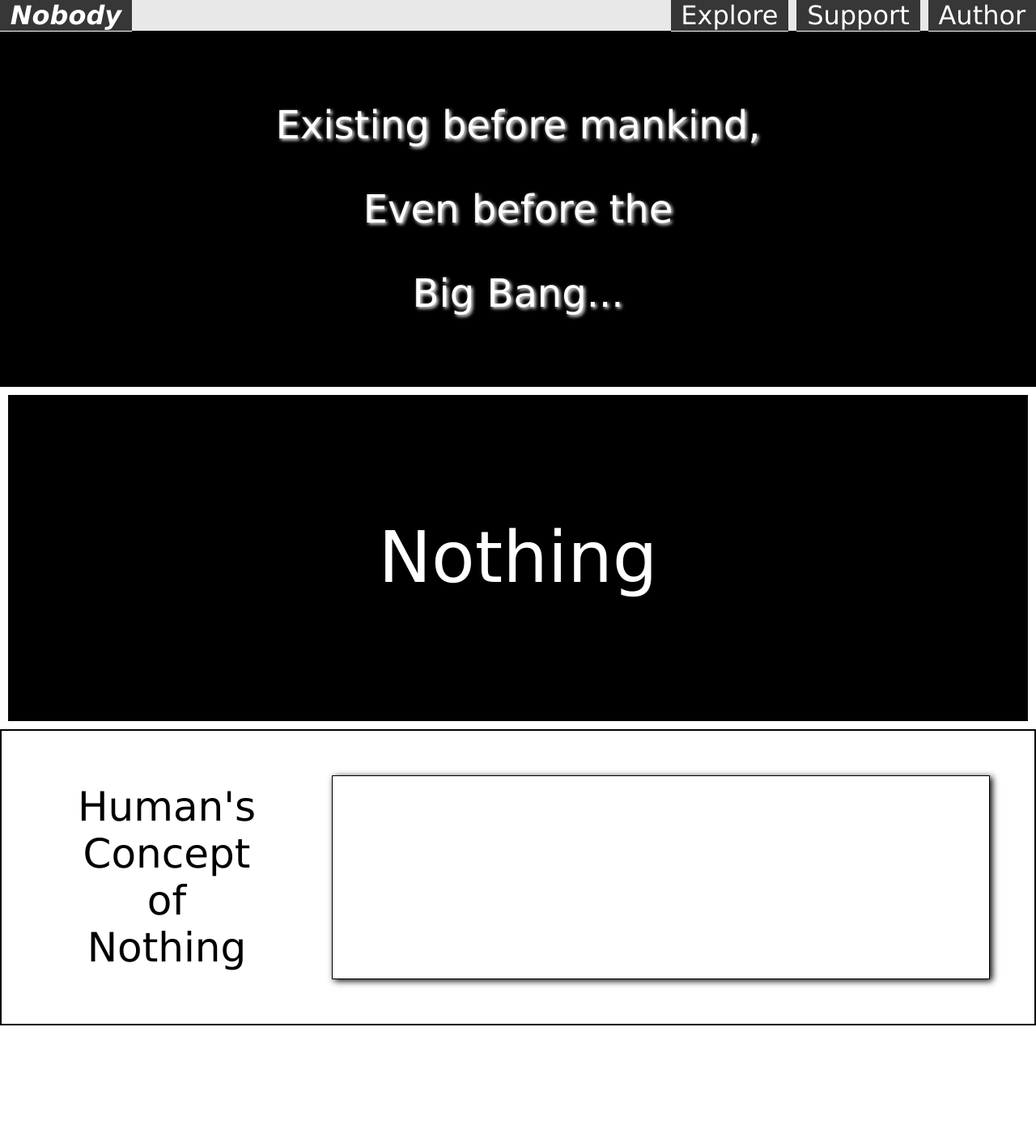
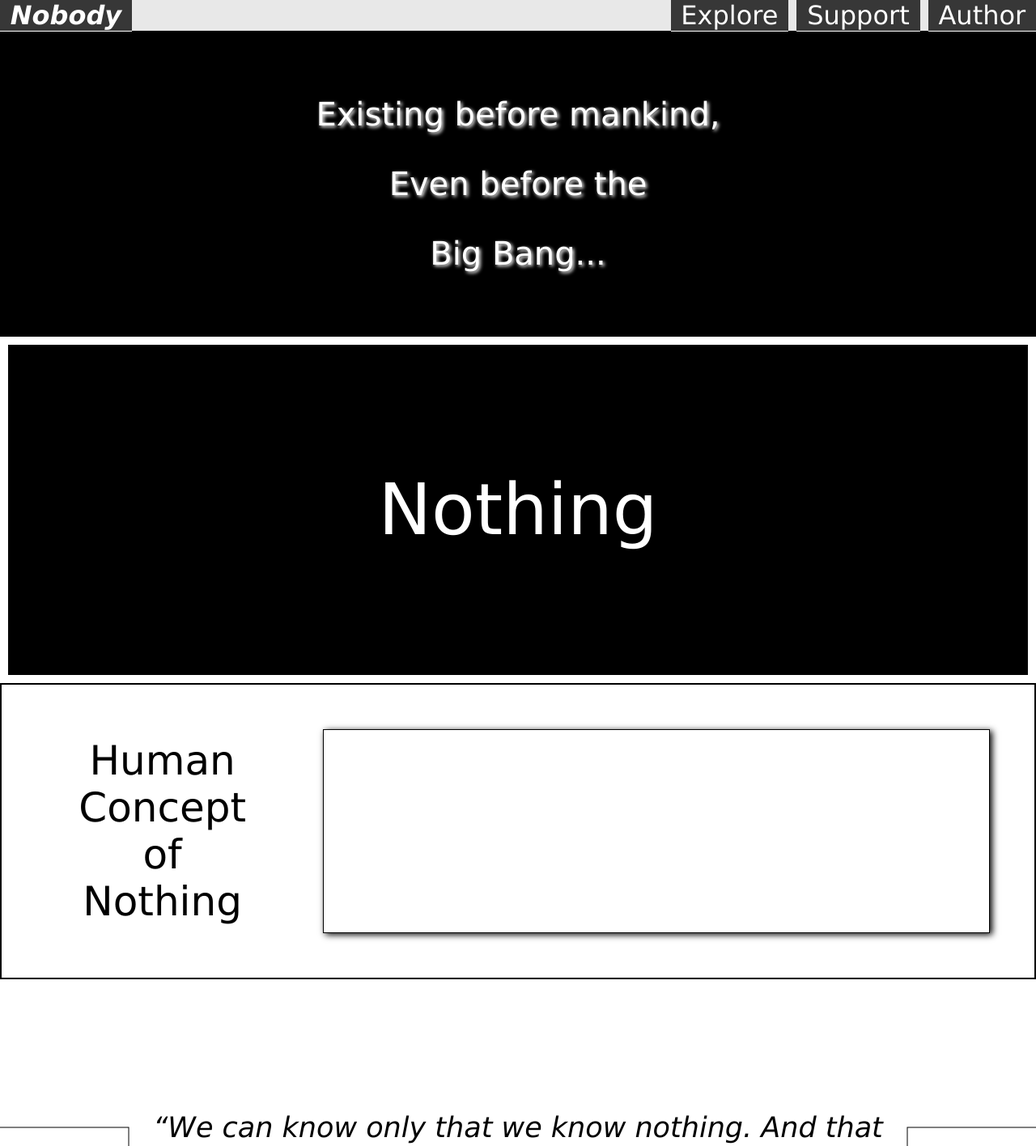
Before and after one commit to evolentDelight/Nothing, a Gatsby app: page / in a window 1280 px wide. Shown: the top 1416 px of the page at 81% size. Built offline with nearby package versions, Linux system fonts and the light colour scheme.

Commit message:
Small improvement edits

```diff
--- a/src/components/MainContent.css
+++ b/src/components/MainContent.css
@@ -8,7 +8,7 @@
   color: white;
   font-size: clamp(37.5px, 7.5vw, 87.75px);
 
-  padding: clamp(37.5px, 5.5vw, 62.5px);
+  padding: clamp(65px, 5.5vw, 62.5px);
 }
 
 .reveal{
--- a/src/components/Topic.js
+++ b/src/components/Topic.js
@@ -24,7 +24,7 @@
   return(
     <div className="topic-container">
       <div className="text">
-        <p>Human's<br></br> Concept<br></br> of<br></br> Nothing</p>
+        <p>Human<br></br> Concept<br></br> of<br></br> Nothing</p>
       </div>
       <div className="model">
         <CSSTransition in={isAnimated} classNames="slideInLeft" timeout={3500}>
--- a/src/components/introduction.css
+++ b/src/components/introduction.css
@@ -9,7 +9,7 @@
   color: white;
   text-shadow: 2px 2px 4px;
   padding: 5vh 0;
-  font-size: clamp(16px, 5vw, 48px);
+  font-size: clamp(16px, 5vw, 40px);
 }
 
 
```
